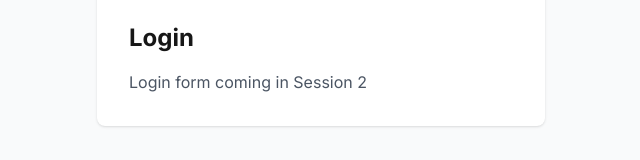
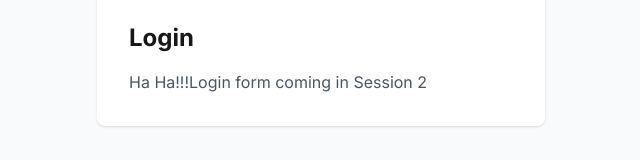
Before and after one commit to Rahul-Devloper/job-hunt-autopilot, a Next.js app: page /login in a window 1280 px wide. Shown: the part 342-502 px from the top of the page, without its empty margins (319-959 px from the left). Built offline with nearby package versions, Linux system fonts and the light colour scheme.

Commit message:
minor changes

```diff
--- a/app/(auth)/login/page.tsx
+++ b/app/(auth)/login/page.tsx
@@ -1,8 +1,8 @@
 export default function LoginPage() {
   return (
     <div>
-      <h2 className="text-2xl font-bold mb-4">Login</h2>
-      <p className="text-gray-600">Login form coming in Session 2</p>
+      <h2 className='text-2xl font-bold mb-4'>Login</h2>
+      <p className='text-gray-600'>Ha Ha!!!Login form coming in Session 2</p>
     </div>
-  );
+  )
 }
```
